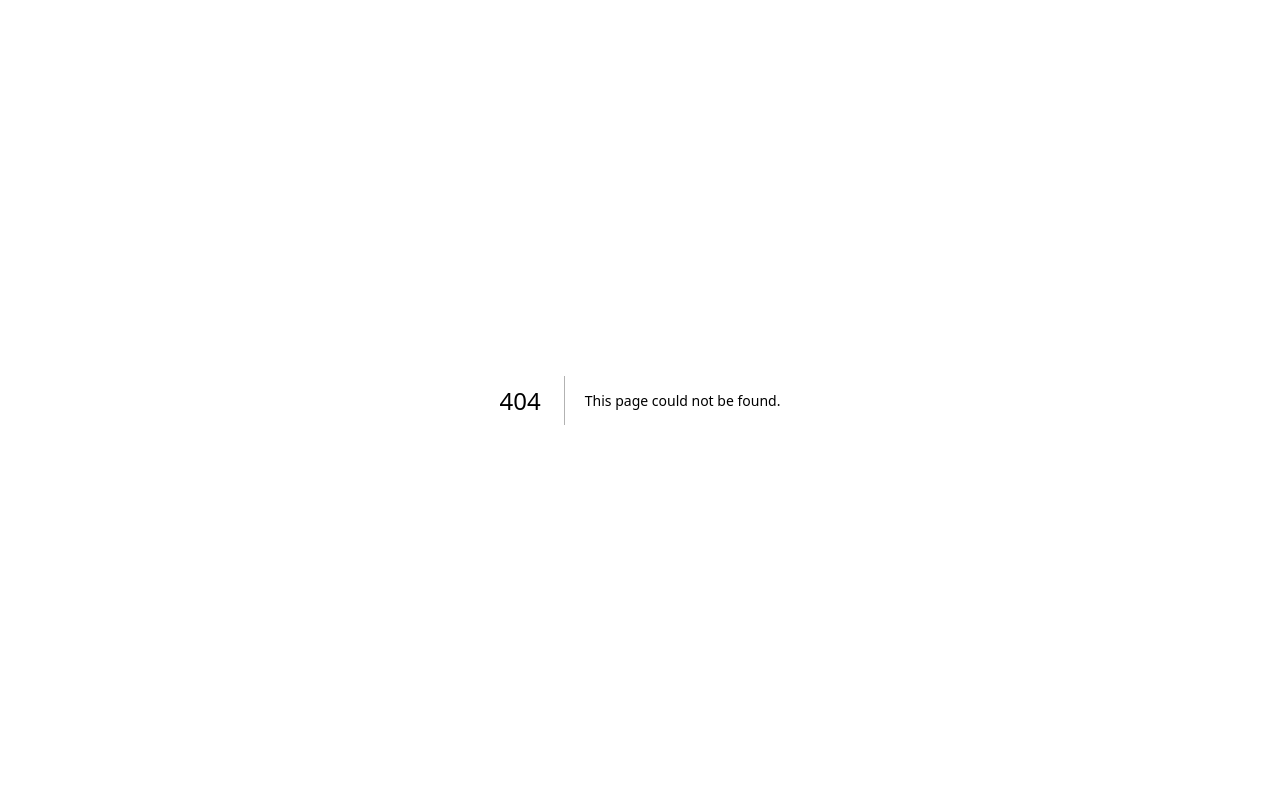
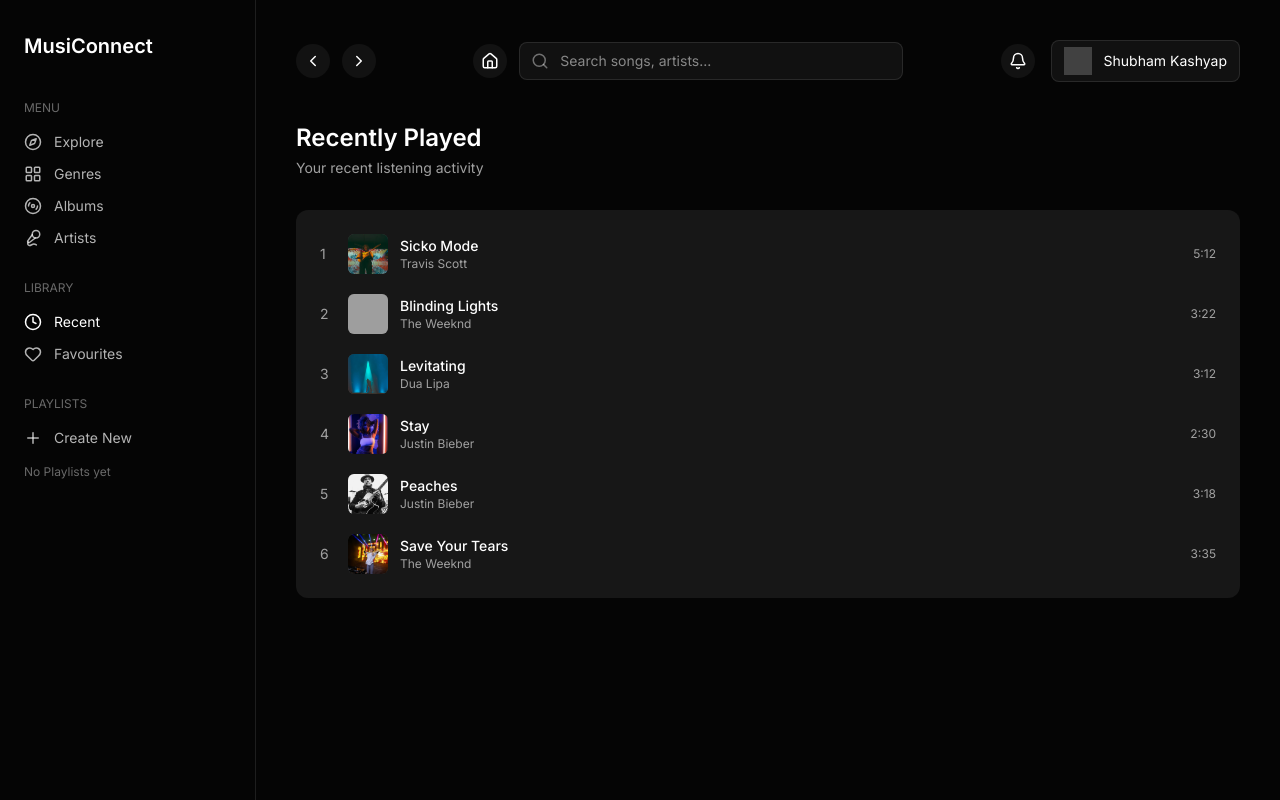
Before and after one commit to kashyap-shubham/MusiConnect, a Next.js app in the folder apps/web/: page /recent in a window 1280 px wide. Before the commit this address had no page. Built offline with nearby package versions, Linux system fonts and the light colour scheme; grey boxes are pictures that could not be loaded.

Commit message:
added recent page

```diff
--- /dev/null
+++ b/apps/web/src/app/(app)/recent/page.tsx
@@ -0,0 +1,116 @@
+import Header from "@/components/app/Header";
+import SongRow from "@/components/app/explore/SongRow";
+import ErrorBoundary from "@/components/shared/ErrorBoundary";
+
+
+const recentSongs = [
+
+  {
+    id: "1",
+    title: "Sicko Mode",
+    artist: "Travis Scott",
+    imageUrl: "/artists/artist1.jpg",
+    duration: "5:12"
+  },
+
+  {
+    id: "2",
+    title: "Blinding Lights",
+    artist: "The Weeknd",
+    imageUrl: "/artists/artist2.jpg",
+    duration: "3:22"
+  },
+
+  {
+    id: "3",
+    title: "Levitating",
+    artist: "Dua Lipa",
+    imageUrl: "/artists/artist3.jpg",
+    duration: "3:12"
+  },
+
+  {
+    id: "4",
+    title: "Stay",
+    artist: "Justin Bieber",
+    imageUrl: "/artists/artist4.jpg",
+    duration: "2:30"
+  },
+
+  {
+    id: "5",
+    title: "Peaches",
+    artist: "Justin Bieber",
+    imageUrl: "/artists/artist5.jpg",
+    duration: "3:18"
+  },
+
+  {
+    id: "6",
+    title: "Save Your Tears",
+    artist: "The Weeknd",
+    imageUrl: "/artists/artist6.jpg",
+    duration: "3:35"
+  },
+
+];
+
+
+export default function RecentPage() {
+
+  return (
+
+    <div className="p-10 space-y-8">
+
+      <Header />
+
+
+      {/* page title */}
+      <div>
+
+        <h1 className="text-2xl font-semibold">
+
+          Recently Played
+
+        </h1>
+
+        <p className="text-sm text-neutral-400 mt-1">
+
+          Your recent listening activity
+
+        </p>
+
+      </div>
+
+
+      {/* songs list */}
+      <ErrorBoundary>
+
+        <div
+          className="
+            bg-neutral-900
+            rounded-xl
+            p-4
+            space-y-1
+          "
+        >
+
+          {recentSongs.map((song, i) => (
+
+            <SongRow
+              key={song.id}
+              index={i + 1}
+              song={song}
+            />
+
+          ))}
+
+        </div>
+
+      </ErrorBoundary>
+
+    </div>
+
+  );
+
+}
--- a/apps/web/src/components/app/Sidebar.tsx
+++ b/apps/web/src/components/app/Sidebar.tsx
@@ -55,12 +55,6 @@
         label: "Recent",
         href: "/recent",
         icon: Clock
-      },
-
-      {
-        label: "Albums",
-        href: "/library/albums",
-        icon: Disc3
       },
 
       {
@@ -173,7 +167,7 @@
 
                 <Link
                   key={playlist.id}
-                  href={`/playlists/${playlist.id}`}
+                  href={`/playlist/${playlist.id}`}
                   className="block text-white/70 hover:text-white"
                   >
                     {playlist.name}
```
Also changed, not shown: apps/web/src/app/(app)/playlist/[id]/page.tsx (deleted).
